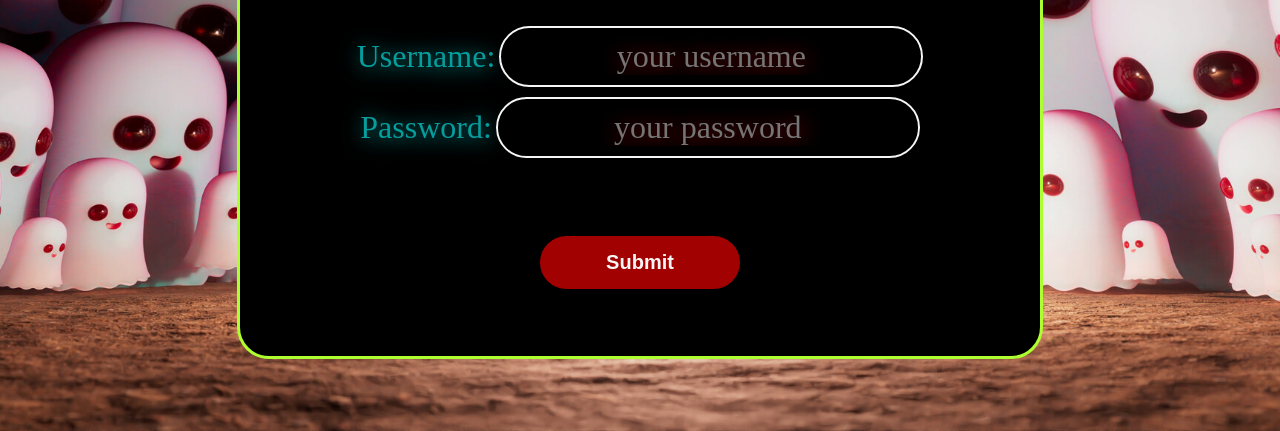
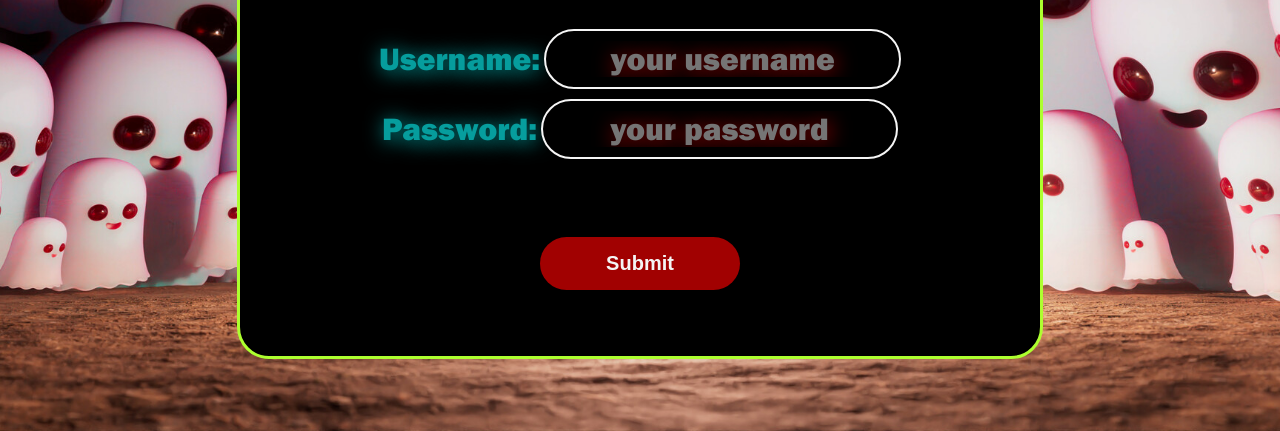
Before and after one commit to ttk17ru/check.techno, a plain HTML site: page login_page.html in a window 1280 px wide. Shown: the part 369-800 px from the top of the page. Drawn offline with Linux system fonts and the light colour scheme.

Commit message:
Update main-style.css

```diff
--- a/main-style.css
+++ b/main-style.css
@@ -1,3 +1,13 @@
+@font-face {
+  font-family: "Agency FB";
+  src: url("/fonts/AGENCYB.TTF") format("truetype");
+}
+
+@font-face {
+  font-family: "Franklin Gothic Heavy";
+  src: url("/fonts/fghr.ttf") format("truetype");
+}
+
 body {
     height: 100vh;
     width: 100%;
@@ -88,4 +98,5 @@ body {
 
 .data_inp_con button:active {
     opacity: 65%;
+
 }
```
